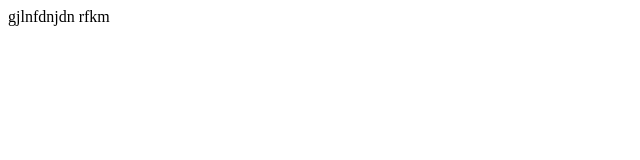
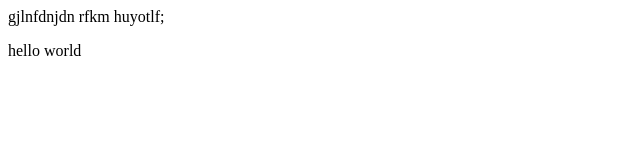
Before and after one commit to Promj/siteforlearning, a plain HTML site: page index.html in a window 1280 px wide. Shown: the whole page, without its empty margins (0-640 px from the left). Drawn offline with Linux system fonts and the light colour scheme.

Commit message:
second commit

```diff
--- a/index.html
+++ b/index.html
@@ -1 +1,2 @@
-<doctype> gjlnfdnjdn rfkm
+<doctype> gjlnfdnjdn rfkm huyotlf;
+    <p>hello world</p>
```
